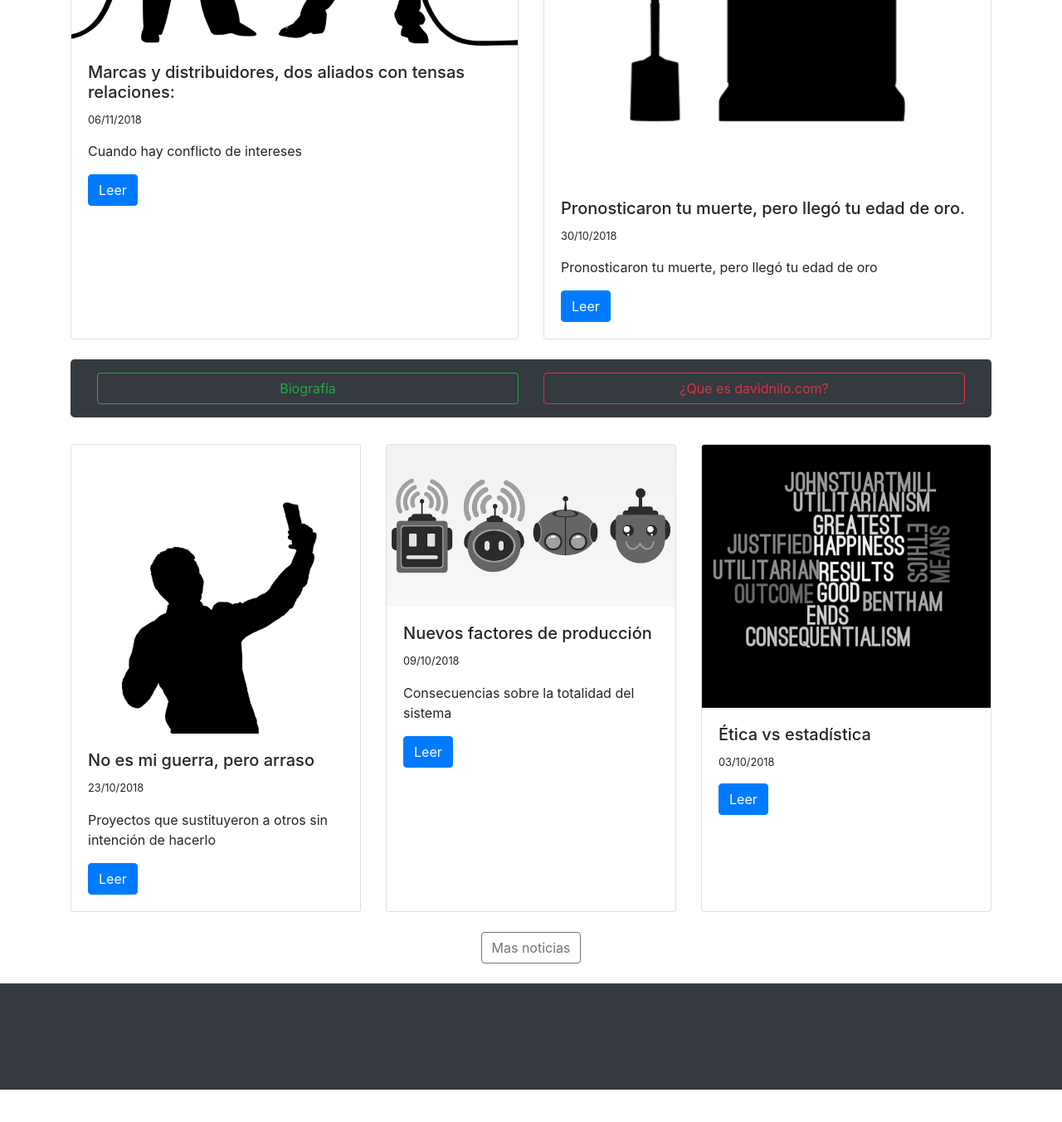
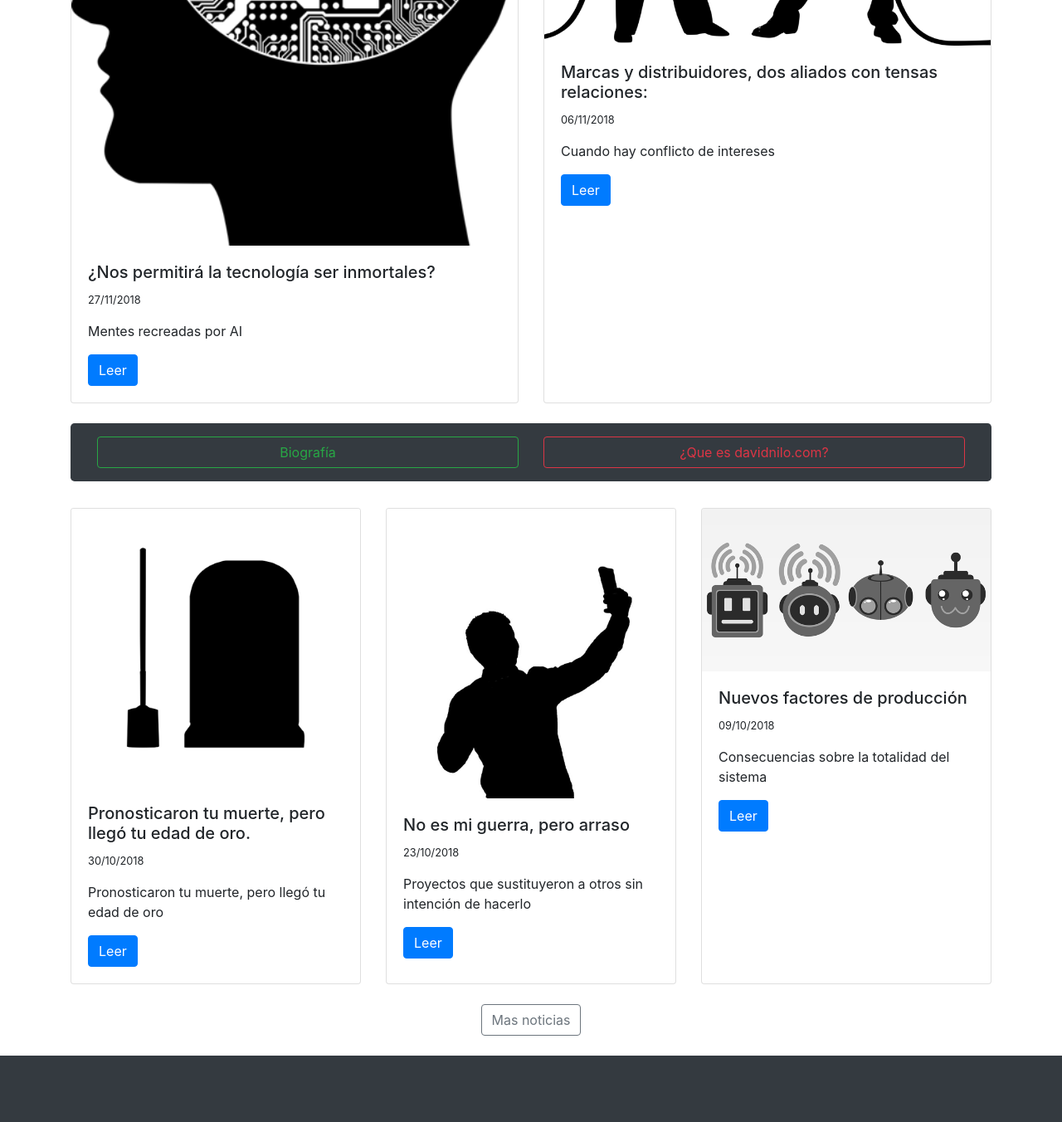
Before and after one commit to davidnilo94/davidnilo94.github.io, a Jekyll site: the page built from index.html, in a window 1280 px wide and 1400 px high, scrolled down 827 px. Shown: the top 1352 px of the window at 83% size. Built offline with Jekyll 4.4.1, drawn with Linux system fonts in a browser that asks for light colours; nearby versions of some CDN libraries; before the commit the page ends 2140 px from its top, so only the background shows below that.

Commit message:
Create 2018-11-27--nos-permitir-la-tecnolog-a-ser-inmortales.md

```diff
--- a/_posts/2018-11-27--nos-permitir-la-tecnolog-a-ser-inmortales.md
+++ b/_posts/2018-11-27--nos-permitir-la-tecnolog-a-ser-inmortales.md
@@ -1,10 +1,11 @@
 ---
 layout: posts
 date: '2018-11-27 10:54 +0100'
-image: /media/
+image: /media/fedsafds.png
 disqus: true
-published: false
+published: true
 title: ¿Nos permitirá la tecnología ser inmortales?
+description: Mentes recreadas por AI
 ---
 ## ¿Nos permitirá la tecnología ser inmortales?
 
```
